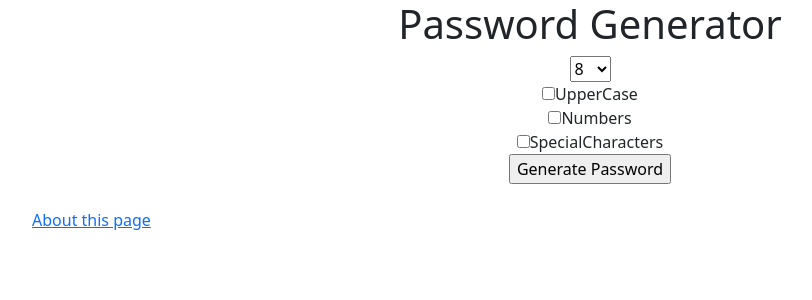
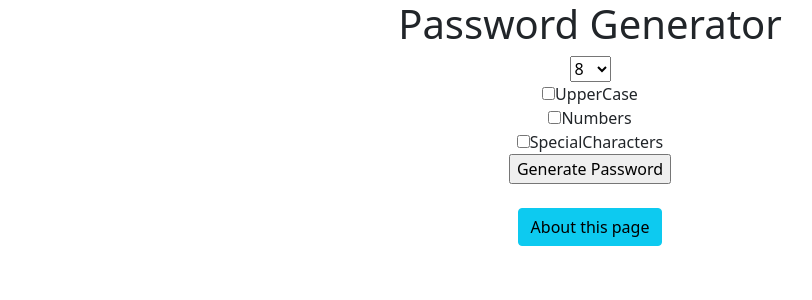
Before and after one commit to Dhakshinamoorthy833498/password-generator, a Django app: page / in a window 1280 px wide. Shown: the top 300 px of the page, without its empty margins (50-862 px from the left). Run offline with Django 3.2, Linux system fonts and the light colour scheme.

Commit message:
Third Commit

```diff
--- a/generator/templates/generator/about.html
+++ b/generator/templates/generator/about.html
@@ -1,3 +1,4 @@
+<link href="https://cdn.jsdelivr.net/npm/bootstrap@5.1.3/dist/css/bootstrap.min.css" rel="stylesheet" integrity="sha384-1BmE4kWBq78iYhFldvKuhfTAU6auU8tT94WrHftjDbrCEXSU1oBoqyl2QvZ6jIW3" crossorigin="anonymous">
 <h1>This is created by moorthy ! Have a good day</h1>
 
-<a href="{% url 'home' %}">Home</a>
+<a href="{% url 'home' %}" class="btn btn-info">Home</a>
--- a/generator/templates/generator/home.html
+++ b/generator/templates/generator/home.html
@@ -8,7 +8,7 @@
 <link href="https://cdn.jsdelivr.net/npm/bootstrap@5.1.3/dist/css/bootstrap.min.css" rel="stylesheet" integrity="sha384-1BmE4kWBq78iYhFldvKuhfTAU6auU8tT94WrHftjDbrCEXSU1oBoqyl2QvZ6jIW3" crossorigin="anonymous">
 </head>
 <body>
-    <div class="container">
+    <div class="container text-center">
     <h1 class="text-center">Password Generator</h1>
     <form class="text-center" action="password">
         <select name="length">
@@ -26,7 +26,7 @@
     <input type="submit"  value="Generate Password">
 </form>
 <br>
-<a href="{% url 'about' %}">About this page</a>
+<a href="{% url 'about' %}" class="btn btn-info">About this page</a>
 </div>
 </body>
 </html>
```
